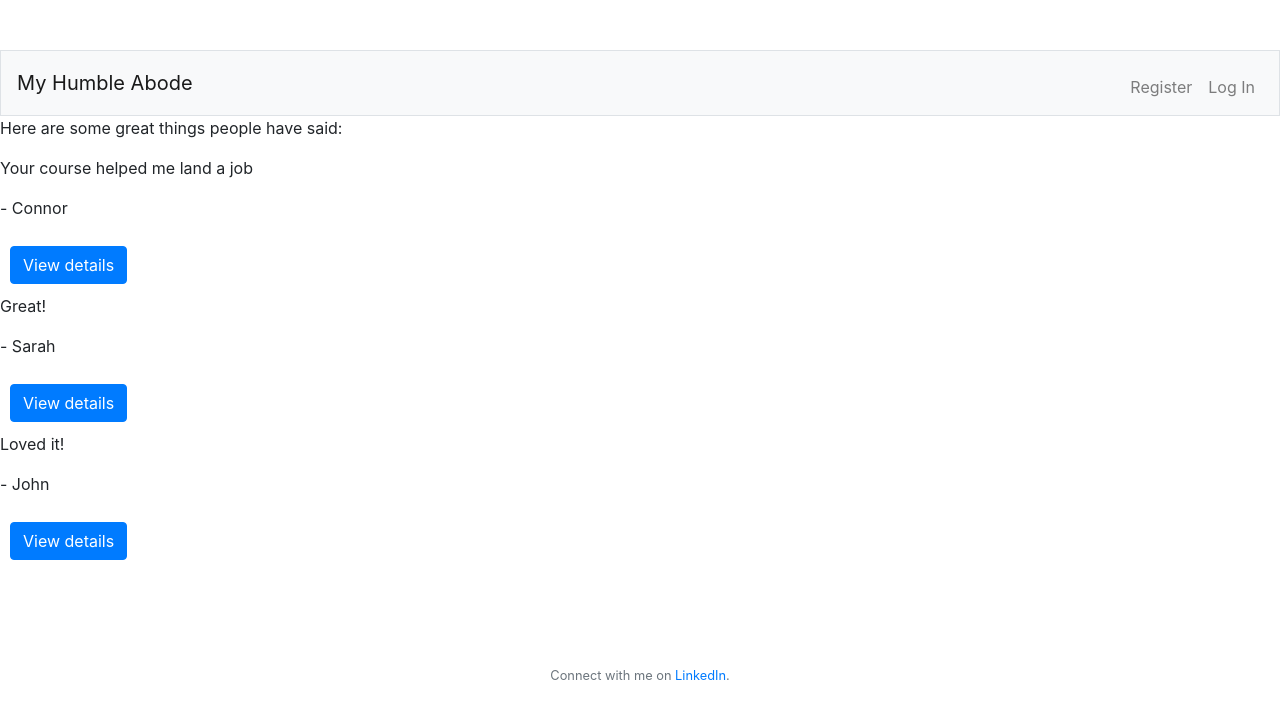
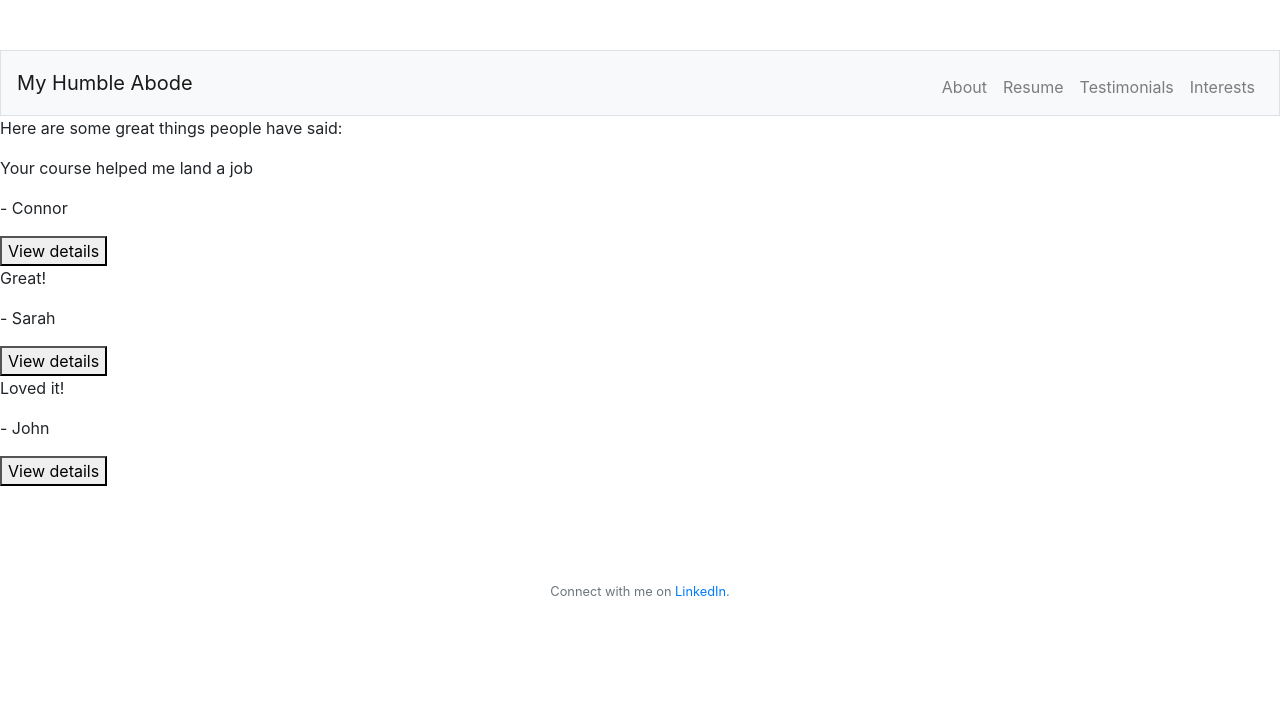
Before and after one commit to AlexNJ91/finalproject, a Flask app: page /testimonials in a window 1280 px wide. Shown: the top 719 px of the page. Run offline with Flask 2, Linux system fonts and the light colour scheme.

Commit message:
larger application

```diff
--- a/testimonials/templates/index.html
+++ b/testimonials/templates/index.html
@@ -5,6 +5,6 @@
     {% for testimonial in testimonials %}
         <p>{{testimonial.message}}</p>
         <p>- {{testimonial.name}}</p>
-        <a href="{{url_for('show_testimonial', id=testimonial.id)}}"><button class="btn btn-primary" type="submit">View details</button></a>
+        <a href="{{url_for('show_testimonial', id=testimonial.id)}}"><button type="submit">View details</button></a>
     {% endfor %}
 {% endblock %}
--- a/testimonials/templates/layout.html
+++ b/testimonials/templates/layout.html
@@ -27,8 +27,10 @@
     </button>
     <div class="collapse navbar-collapse" id="navbar">
             <ul class="navbar-nav ml-auto mt-2">
-                <li class="nav-item"><a class="nav-link" href="/register">Register</a></li>
-                <li class="nav-item"><a class="nav-link" href="/login">Log In</a></li>
+                <li class="nav-item"><a class="nav-link" href="/about">About</a></li>
+                <li class="nav-item"><a class="nav-link" href="/resume">Resume</a></li>
+                <li class="nav-item"><a class="nav-link" href="/testimonials">Testimonials</a></li>
+                <li class="nav-item"><a class="nav-link" href="/blog">Interests</a></li>
             </ul>
     </div>
 </nav>
```
Also changed, not shown: testimonials/templates/index0.html (+5 -13 lines), testimonials/static/icons/facebook.png (renamed from testimonials/templates/icons/facebook.png), testimonials/static/icons/github.png (renamed from testimonials/templates/icons/github.png), testimonials/static/icons/instagram.png (renamed from testimonials/templates/icons/instagram.png), testimonials/static/icons/linkedin.png (renamed from testimonials/templates/icons/linkedin.png), testimonials/templates/icons/personal.jpg (deleted), 5 other files.
